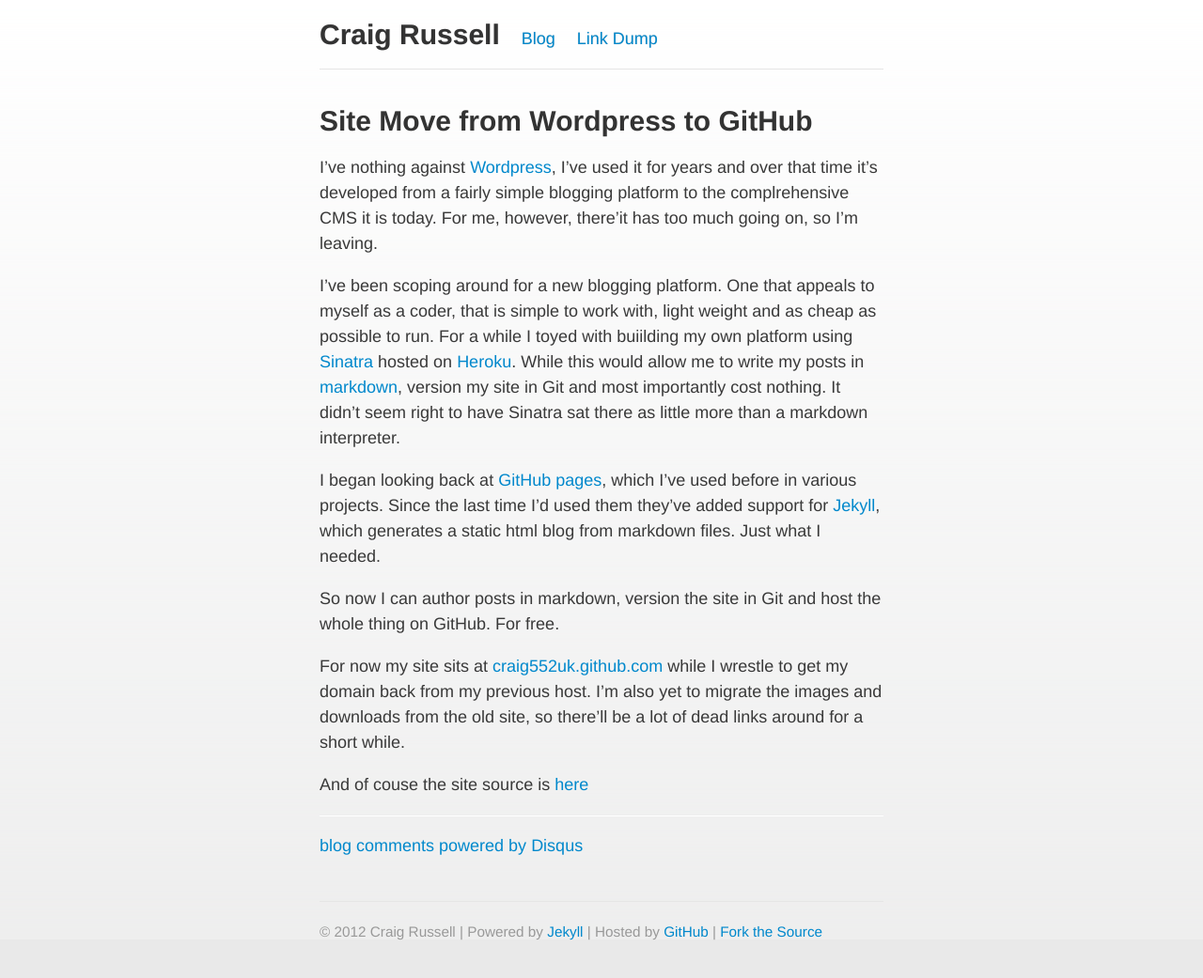
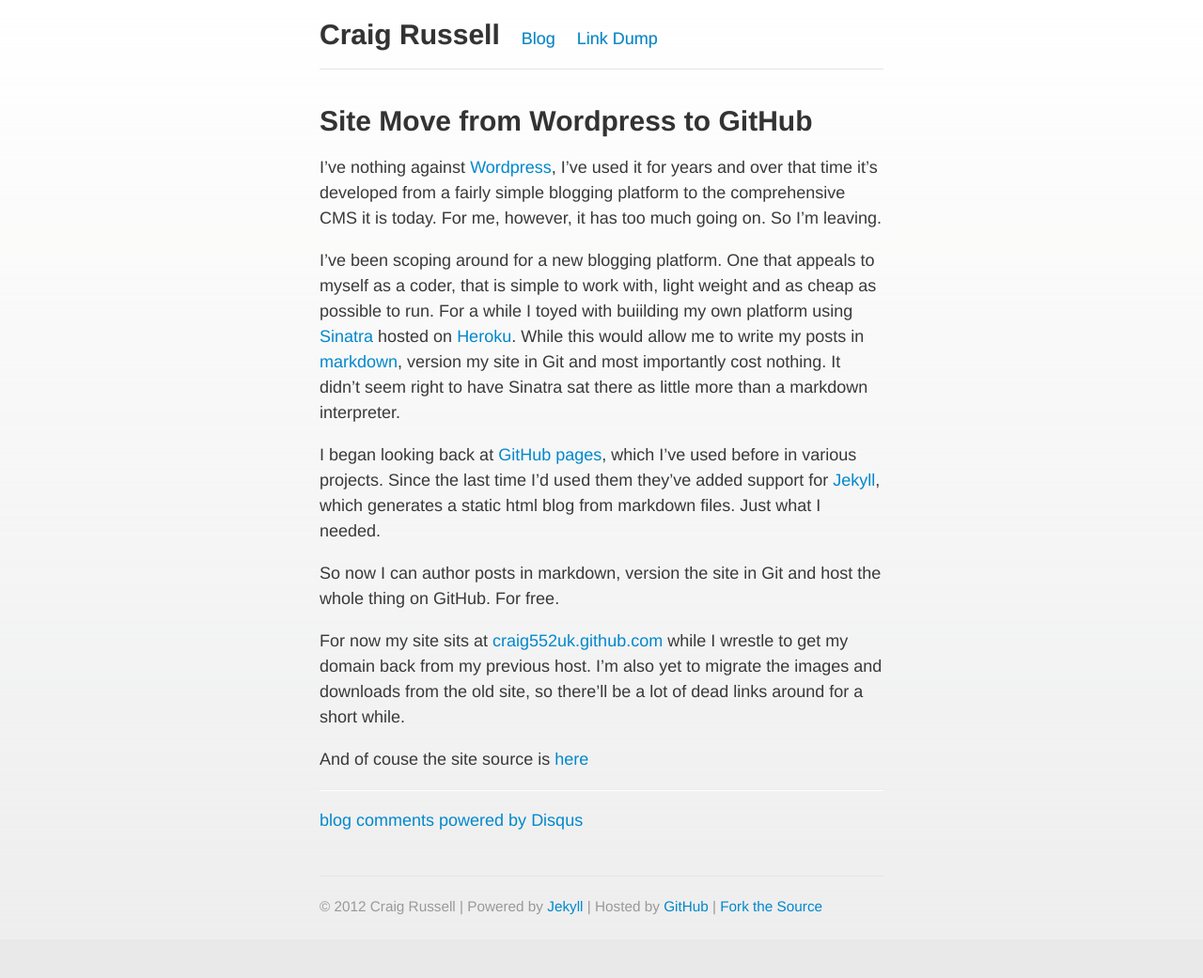
Before and after one commit to craig552uk/craig552uk.github.com, a Jekyll site: the page built from _posts/2012-03-16-site-move.markdown, in a window 1280 px wide. Shown: the whole page at 94% size. Built offline with Jekyll 4.4.1, drawn with Linux system fonts in a browser that asks for light colours; Markdown is read by kramdown in place of the engine named in the settings; comment, search, counter and statistics services are not loaded; after the commit the page ends 1014 px from its top, so only the background shows below that.

Commit message:
Typo corrections

```diff
--- a/_posts/2012-03-16-site-move.markdown
+++ b/_posts/2012-03-16-site-move.markdown
@@ -3,7 +3,7 @@
 title: Site Move from Wordpress to GitHub
 ---
 
-I've nothing against [Wordpress][7], I've used it for years and over that time it's developed from a fairly simple blogging platform to the complrehensive CMS it is today. For me, however, there'it has too much going on, so I'm leaving.
+I've nothing against [Wordpress][7], I've used it for years and over that time it's developed from a fairly simple blogging platform to the comprehensive CMS it is today. For me, however, it has too much going on. So I'm leaving.
 
 I've been scoping around for a new blogging platform. One that appeals to myself as a coder, that is simple to work with, light weight and as cheap as possible to run. For a while I toyed with buiilding my own platform using [Sinatra][1] hosted on [Heroku][2]. While this would allow me to write my posts in [markdown][3], version my site in Git and most importantly cost nothing. It didn't seem right to have Sinatra sat there as little more than a markdown interpreter.
 
```
